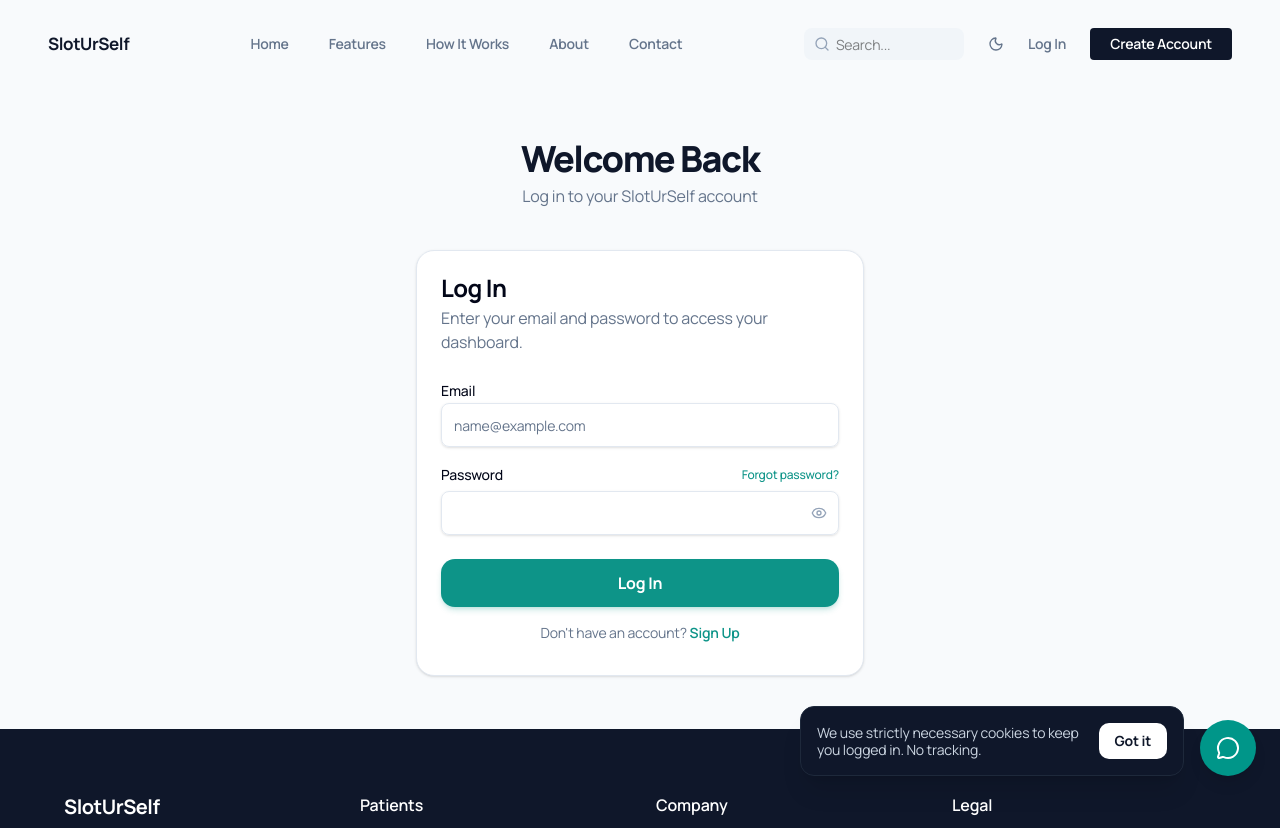
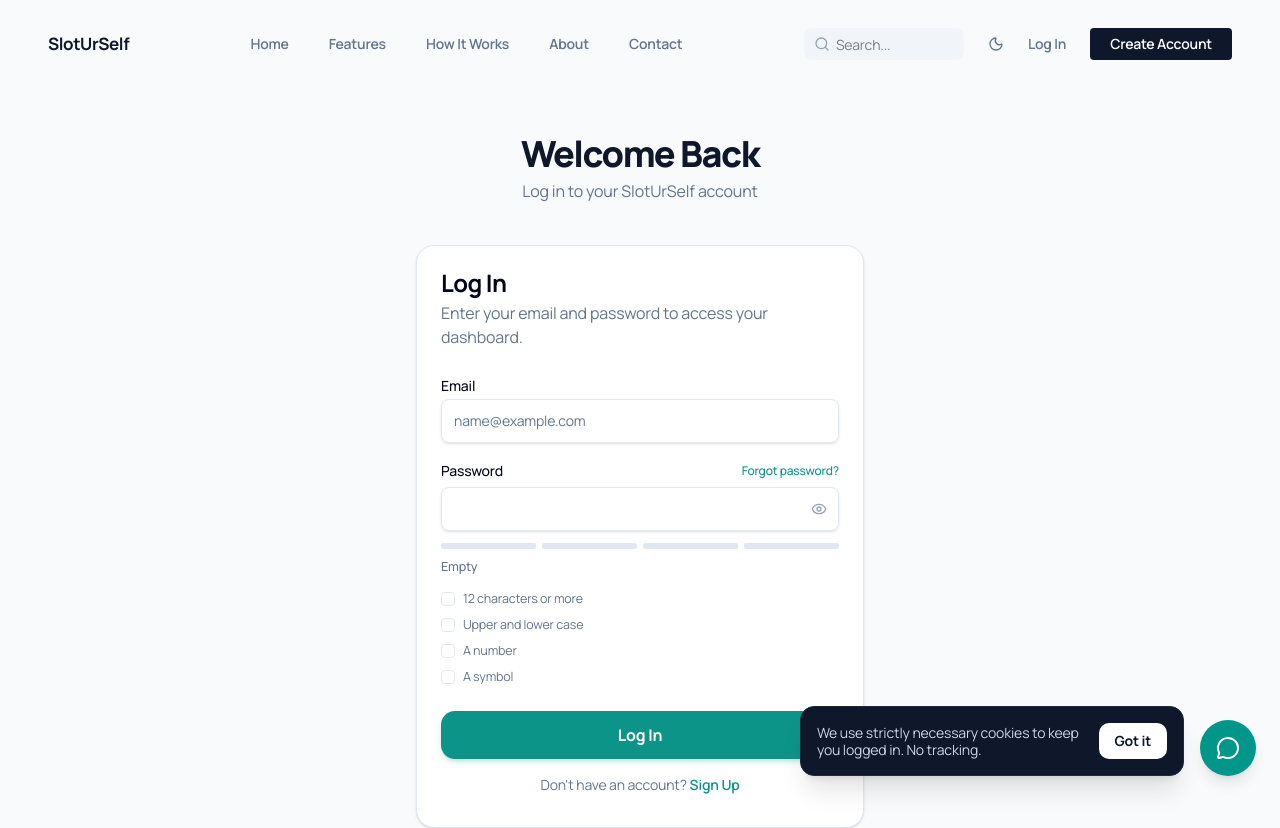
Before and after one commit to Sharathhhh22/Slot-Yourself, a Next.js app: page /login in a window 1280 px wide. Shown: the top 828 px of the page. Built offline with nearby package versions, Linux system fonts and the light colour scheme.

Commit message:
feat: add animated password strength meter to auth pages

```diff
--- a/package.json
+++ b/package.json
@@ -22,6 +22,7 @@
     "date-fns": "^4.4.0",
     "framer-motion": "^13.5.1",
     "lucide-react": "^1.48.0",
+    "motion": "^14.0.0",
     "next": "16.3.6",
     "next-themes": "^0.4.6",
     "playwright": "^1.63.0",
--- a/src/app/(marketing)/login/page.tsx
+++ b/src/app/(marketing)/login/page.tsx
@@ -9,6 +9,7 @@
 import { Label } from "@/components/ui/label"
 import { Card, CardContent, CardDescription, CardHeader, CardTitle, CardFooter } from "@/components/ui/card"
 import { Eye, EyeOff, AlertCircle, Loader2 } from "lucide-react"
+import { PasswordStrength } from "@/components/ui/password-strength"
 
 export default function LoginPage() {
   const router = useRouter()
@@ -96,6 +97,7 @@
                     {showLoginPassword ? <EyeOff className="w-4 h-4" /> : <Eye className="w-4 h-4" />}
                   </button>
                 </div>
+                <PasswordStrength value={loginPassword} className="mt-3" />
               </div>
 
               {errorMsg && (
--- a/src/app/(marketing)/signup/page.tsx
+++ b/src/app/(marketing)/signup/page.tsx
@@ -9,6 +9,7 @@
 import { Label } from "@/components/ui/label"
 import { Card, CardContent, CardDescription, CardHeader, CardTitle, CardFooter } from "@/components/ui/card"
 import { Eye, EyeOff, AlertCircle, Loader2 } from "lucide-react"
+import { PasswordStrength } from "@/components/ui/password-strength"
 
 export default function SignupPage() {
   const router = useRouter()
@@ -120,6 +121,7 @@
                     {showRegPassword ? <EyeOff className="w-4 h-4" /> : <Eye className="w-4 h-4" />}
                   </button>
                 </div>
+                <PasswordStrength value={regPassword} className="mt-3" />
               </div>
 
               <div className="space-y-2">
--- /dev/null
+++ b/src/components/ui/password-strength.tsx
@@ -0,0 +1,286 @@
+"use client";
+
+import { useEffect, useMemo, useState } from "react";
+import { motion, useReducedMotion } from "motion/react";
+
+const CELL = {
+  type: "spring",
+  stiffness: 520,
+  damping: 34,
+  mass: 0.45,
+} as const;
+const CROSSFADE = {
+  type: "spring",
+  stiffness: 260,
+  damping: 34,
+  mass: 0.8,
+} as const;
+const INSTANT = { duration: 0 } as const;
+
+const COMMON =
+  /^(?:password|passw0rd|qwerty|letmein|welcome|admin|iloveyou|monkey|dragon|abc123|111111|123123|123456)/i;
+const RUN = /(.)\1{3,}/;
+const RUN_UP =
+  /(?:0123|1234|2345|3456|4567|5678|6789|abcd|bcde|cdef|defg|qwer|wert|erty|asdf)/i;
+const SYMBOL = /[!-/:-@[-`{-~]/;
+
+export type PasswordRule = {
+  id: string;
+  label: string;
+  test: (value: string) => boolean;
+};
+
+export type EvaluatedRule = PasswordRule & { met: boolean };
+
+export type UsePasswordStrengthOptions = {
+  rules?: readonly PasswordRule[];
+  labels?: readonly string[];
+  announceDelay?: number;
+};
+
+export type PasswordStrengthState = {
+  score: number;
+  max: number;
+  label: string;
+  rules: EvaluatedRule[];
+  guessable: boolean;
+  announcement: string;
+};
+
+export const defaultPasswordRules: readonly PasswordRule[] = [
+  { id: "length", label: "12 characters or more", test: (v) => v.length >= 12 },
+  {
+    id: "case",
+    label: "Upper and lower case",
+    test: (v) => /[a-z]/.test(v) && /[A-Z]/.test(v),
+  },
+  { id: "digit", label: "A number", test: (v) => /\d/.test(v) },
+  { id: "symbol", label: "A symbol", test: (v) => SYMBOL.test(v) },
+];
+
+const defaultLabels = ["Empty", "Weak", "Fair", "Good", "Strong"] as const;
+
+export function usePasswordStrength(
+  value: string,
+  {
+    rules = defaultPasswordRules,
+    labels = defaultLabels,
+    announceDelay = 700,
+  }: UsePasswordStrengthOptions = {},
+): PasswordStrengthState {
+  const state = useMemo(() => {
+    const evaluated = rules.map((rule) => ({ ...rule, met: rule.test(value) }));
+    const passed = evaluated.reduce((n, r) => n + (r.met ? 1 : 0), 0);
+    const guessable =
+      value.length > 0 &&
+      (COMMON.test(value) || RUN.test(value) || RUN_UP.test(value));
+
+    const score =
+      value.length === 0
+        ? 0
+        : guessable
+          ? 1
+          : Math.min(rules.length, Math.max(1, passed));
+
+    const label = labels[Math.min(score, labels.length - 1)] ?? "";
+    const unmet = evaluated.filter((r) => !r.met);
+
+    const announcement =
+      value.length === 0
+        ? ""
+        : [
+            `Password strength ${label.toLowerCase()}.`,
+            guessable ? "This is a commonly guessed pattern." : "",
+            unmet.length === 0
+              ? "All requirements met."
+              : `Still needed: ${unmet.map((r) => r.label.toLowerCase()).join(", ")}.`,
+          ]
+            .filter(Boolean)
+            .join(" ");
+
+    return {
+      score,
+      max: rules.length,
+      label,
+      rules: evaluated,
+      guessable,
+      announcement,
+    };
+  }, [value, rules, labels]);
+
+  const [settled, setSettled] = useState("");
+
+  useEffect(() => {
+    if (state.announcement === "") {
+      setSettled("");
+      return;
+    }
+    const id = setTimeout(() => setSettled(state.announcement), announceDelay);
+    return () => clearTimeout(id);
+  }, [state.announcement, announceDelay]);
+
+  return { ...state, announcement: settled };
+}
+
+export type PasswordStrengthProps = {
+  value: string;
+  rules?: readonly PasswordRule[];
+  labels?: readonly string[];
+  announceDelay?: number;
+  showRules?: boolean;
+  className?: string;
+};
+
+const TONES = {
+  none: {
+    bar: "bg-slate-300 dark:bg-white/20",
+    text: "text-slate-500 dark:text-slate-400",
+  },
+  danger: { bar: "bg-red-500", text: "text-red-600 dark:text-red-400" },
+  caution: { bar: "bg-amber-500", text: "text-amber-600 dark:text-amber-400" },
+  safe: {
+    bar: "bg-teal-500",
+    text: "text-teal-600 dark:text-teal-400",
+  },
+} as const;
+
+function toneFor(score: number, max: number) {
+  if (score === 0) return TONES.none;
+  const ratio = score / max;
+  if (ratio <= 0.34) return TONES.danger;
+  if (ratio <= 0.67) return TONES.caution;
+  return TONES.safe;
+}
+
+export function PasswordStrength({
+  value,
+  rules = defaultPasswordRules,
+  labels = defaultLabels,
+  announceDelay = 700,
+  showRules = true,
+  className = "",
+}: PasswordStrengthProps) {
+  const {
+    score,
+    max,
+    label,
+    rules: evaluated,
+    guessable,
+    announcement,
+  } = usePasswordStrength(value, { rules, labels, announceDelay });
+  const reduced = useReducedMotion();
+  const tone = toneFor(score, max);
+
+  return (
+    <div className={`w-full ${className}`}>
+      <div
+        role="meter"
+        aria-label="Password strength"
+        aria-valuemin={0}
+        aria-valuemax={max}
+        aria-valuenow={score}
+        aria-valuetext={label}
+        className="grid gap-1.5"
+        style={{ gridTemplateColumns: `repeat(${max}, minmax(0, 1fr))` }}
+      >
+        {Array.from({ length: max }, (_, i) => (
+          <div
+            key={i}
+            className="relative h-1.5 overflow-hidden rounded-[2px] bg-slate-200 dark:bg-white/12"
+          >
+            <motion.span
+              className={`absolute inset-0 origin-left rounded-[2px] transition-colors duration-200 ${tone.bar}`}
+              initial={false}
+              animate={{ scaleX: i < score ? 1 : 0 }}
+              transition={
+                reduced ? INSTANT : { ...CELL, delay: i < score ? i * 0.03 : 0 }
+              }
+            />
+          </div>
+        ))}
+      </div>
+
+      <div className="mt-2 flex h-5 items-center justify-between gap-3">
+        <span className="inline-grid text-[12.5px] font-medium leading-5">
+          {labels.map((text, i) => (
+            <motion.span
+              key={text}
+              aria-hidden
+              className={`col-start-1 row-start-1 whitespace-nowrap transition-colors duration-200 ${tone.text}`}
+              initial={false}
+              animate={{
+                opacity: i === Math.min(score, labels.length - 1) ? 1 : 0,
+              }}
+              transition={reduced ? INSTANT : CROSSFADE}
+            >
+              {text}
+            </motion.span>
+          ))}
+        </span>
+
+        <motion.span
+          aria-hidden
+          className="whitespace-nowrap text-[11.5px] leading-5 text-amber-600 dark:text-amber-400"
+          initial={false}
+          animate={{ opacity: guessable ? 1 : 0 }}
+          transition={reduced ? INSTANT : CROSSFADE}
+        >
+          Commonly guessed
+        </motion.span>
+      </div>
+
+      {showRules && (
+        <ul className="mt-3 grid gap-1.5">
+          {evaluated.map((rule) => (
+            <li key={rule.id} className="flex items-center gap-2">
+              <span className="relative grid size-[14px] shrink-0 place-items-center rounded-[4px] border border-slate-200 text-white dark:border-white/[0.16] dark:text-slate-900">
+                <motion.span
+                  className="absolute inset-0 rounded-[3px] bg-teal-500"
+                  initial={false}
+                  animate={{ opacity: rule.met ? 1 : 0 }}
+                  transition={reduced ? INSTANT : CROSSFADE}
+                />
+                <motion.svg
+                  viewBox="0 0 12 12"
+                  fill="none"
+                  aria-hidden
+                  className="relative size-[9px]"
+                  initial={false}
+                  animate={{
+                    opacity: rule.met ? 1 : 0,
+                    scale: rule.met ? 1 : 0.6,
+                  }}
+                  transition={reduced ? INSTANT : CELL}
+                >
+                  <path
+                    d="M2 6.2 4.7 8.9 10 3.3"
+                    stroke="currentColor"
+                    strokeWidth={1.9}
+                    strokeLinecap="round"
+                    strokeLinejoin="round"
+                  />
+                </motion.svg>
+              </span>
+              <span
+                className={`text-[12.5px] leading-5 transition-colors duration-200 ${
+                  rule.met
+                    ? "text-slate-700 dark:text-slate-200"
+                    : "text-slate-500 dark:text-slate-400"
+                }`}
+              >
+                {rule.label}
+              </span>
+              <span className="sr-only">{rule.met ? "met" : "not met"}</span>
+            </li>
+          ))}
+        </ul>
+      )}
+
+      <p aria-live="polite" className="sr-only">
+        {announcement}
+      </p>
+    </div>
+  );
+}
+
+export default PasswordStrength;
```
Also changed, not shown: 1 other file (tests, documents, lock files or other folders).
